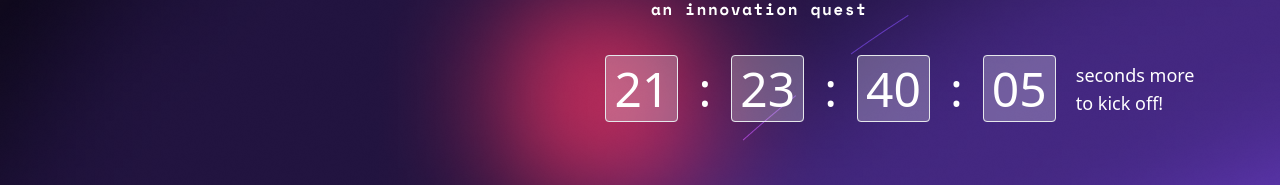
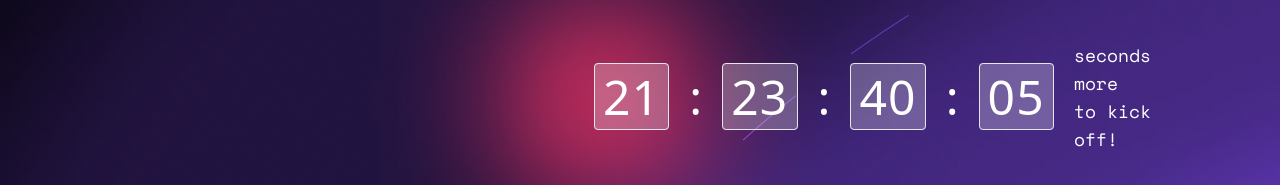
Before and after one commit to inba2002/nutpam2k23, a React (Create React App) app: page / in a window 1280 px wide. Shown: the part 325-510 px from the top of the page. Built offline with nearby package versions, Linux system fonts and the light colour scheme.

Commit message:
Font set Cursor set

```diff
--- a/src/App.css
+++ b/src/App.css
@@ -1,3 +1,10 @@
+
+  @import url('https://fonts.googleapis.com/css2?family=Poppins:ital,wght@0,100;0,200;0,300;0,400;0,500;1,200;1,300;1,400;1,500&family=Roboto:ital,wght@0,100;0,300;0,400;0,500;0,700;0,900;1,100;1,300;1,400;1,500;1,700;1,900&family=Space+Mono&display=swap');
+
+
+
+
+
 .App {
   text-align: center;
 }
--- a/src/Components/CountdownTimer/CountdownTimer.js
+++ b/src/Components/CountdownTimer/CountdownTimer.js
@@ -1,6 +1,7 @@
 import { useState, useEffect } from "react";
 import React from "react";
 import { getRemainingTimeUntilMsTimestamp } from "./utils/CountdownTimerUtils";
+import  "./count.css";
 
 const defaultRemainingTime = {
   seconds: "00",
@@ -28,29 +29,29 @@
       <div className="w-full">
         <div className="flex items-center justify-start  w-full text-5xl text-white gap-5">
           <div>
-            <span className=" px-1 border w-16 h-24 rounded xl:px-2 bg-white/25">
+            <span className=" px-1 tracking-wide  border w-10 h-10 md:w-16 md:h-24 rounded xl:px-2 bg-white/25">
               {remainingTime.days}
             </span>
           </div>
           <span>:</span>
           <div>
-            <span className=" lg:px-2 px-1 border rounded w-16 h-24  bg-white/25">
+            <span className=" lg:px-2 tracking-wide px-1 border rounded w-10 h-10 md:w-16 md:h-24  bg-white/25">
               {remainingTime.hours}
             </span>
           </div>
           <span>:</span>
           <div>
-            <span className=" lg:px-2 px-1 border rounded w-16 h-24  bg-white/25">
+            <span className=" lg:px-2 tracking-wide px-1 border rounded w-10 h-10 md:w-16 md:h-24  bg-white/25">
               {remainingTime.minutes}
             </span>
           </div>
           <span>:</span>
           <div>
-            <span className=" lg:px-2 px-1 border rounded w-16 h-24  bg-white/25">
+            <span className=" lg:px-2 tracking-wide px-1 border rounded w-10 h-10 md:w-16 md:h-24  bg-white/25">
               {remainingTime.seconds}
             </span>
           </div>
-          <p className="text-lg">
+          <p className="text-lg time-left">
             seconds more <br></br> to kick off!
           </p>
         </div>
--- /dev/null
+++ b/src/Components/CountdownTimer/count.css
@@ -0,0 +1,6 @@
+@import url("https://fonts.googleapis.com/css2?family=Poppins:ital,wght@0,100;0,200;0,300;0,400;0,500;1,200;1,300;1,400;1,500&family=Roboto:ital,wght@0,100;0,300;0,400;0,500;0,700;0,900;1,100;1,300;1,400;1,500;1,700;1,900&family=Space+Mono&display=swap");
+
+
+.time-left{
+    font-family: 'Space Mono', monospace;
+}
--- a/src/Components/Loading.jsx
+++ b/src/Components/Loading.jsx
@@ -3,14 +3,15 @@
 import College from "../Assets/college.svg";
 import CountdownTimer from "./CountdownTimer/CountdownTimer";
 import AnimatedCursor from "react-animated-cursor";
+import  '../App.css';
 
 const Loading = () => {
   return (
     <div className="h-screen pr-20">
-      <div className="flex h-4/5 pt-10 items-center justify-center">
+      <div className="md:flex h-4/5 pt-10 items-center justify-center">
         <div className="w-1/2"></div>
         <div className="flex h-full items-center gap-10 justify-center flex-col">
-          <img src={Title} alt="title"></img>
+          <img className="w-full" src={Title} alt="title"></img>
           <CountdownTimer CountdownTimeStampMs={1697623200000} />
         </div>
       </div>
@@ -19,36 +20,16 @@
         <img src={College} alt="college"></img>
       </div>
       <AnimatedCursor
-        innerSize={40}
-        outerSize={40}
+        innerSize={100}
+        outerSize={100}
         color="193, 11, 111"
         outerAlpha={0.3}
         innerScale={0.7}
-        outerScale={5}
-        clickables={[
-          "a",
-          'input[type="text"]',
-          'input[type="email"]',
-          'input[type="number"]',
-          'input[type="submit"]',
-          'input[type="image"]',
-          "label[for]",
-          "select",
-          "textarea",
-          "button",
-          ".link",
-          {
-            target: ".custom",
-            options: {
-              innerSize: 12,
-              outerSize: 12,
-              color: "255, 255, 255",
-              outerAlpha: 0.3,
-              innerScale: 0.7,
-              outerScale: 5,
-            },
-          },
-        ]}
+        outerScale={0}
+        innerStyle={{
+          mixBlendMode: 'exclusion',
+          backdropFilter: 10
+        }}
       />
     </div>
   );
```
